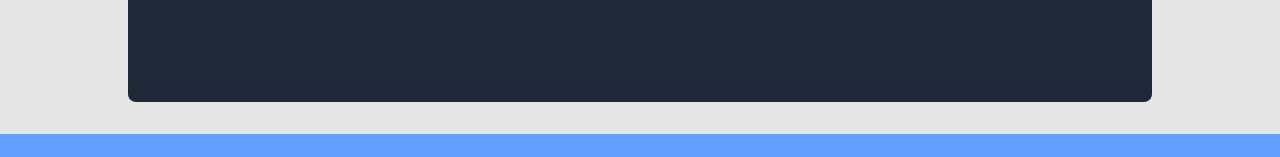
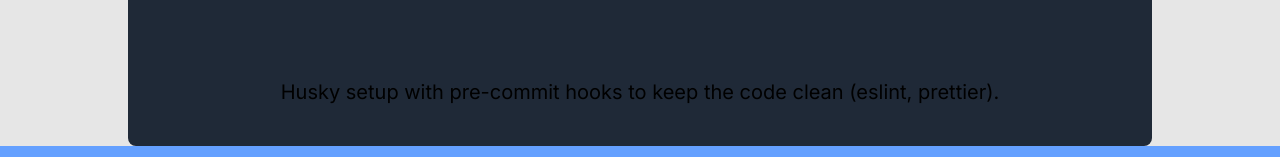
Before and after one commit to Isendoum/template-platform, a Next.js app: page / in a window 1280 px wide. Shown: the part 666-823 px from the top of the page. Built offline with nearby package versions, Linux system fonts and the light colour scheme; no server answers.

Commit message:
Update page.tsx

```diff
--- a/src/app/page.tsx
+++ b/src/app/page.tsx
@@ -29,6 +29,10 @@
                   Already implemented inputs.
                </p>
             </div>
+            <p className="text-xl p-2 hover-grow">
+               Husky setup with pre-commit hooks to keep the code clean (eslint,
+               prettier).
+            </p>
          </div>
       </div>
    );
```
